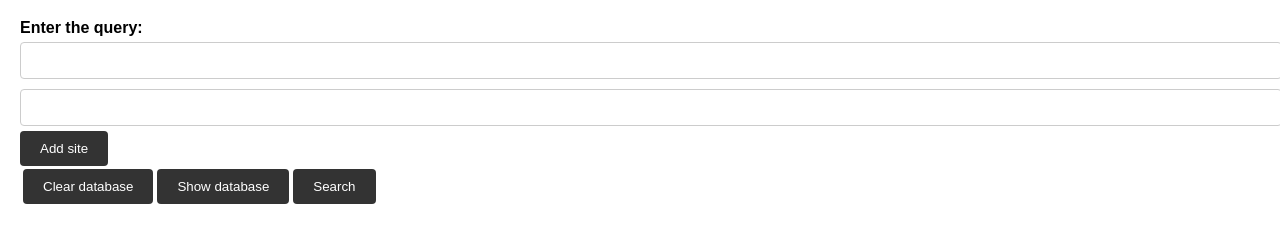
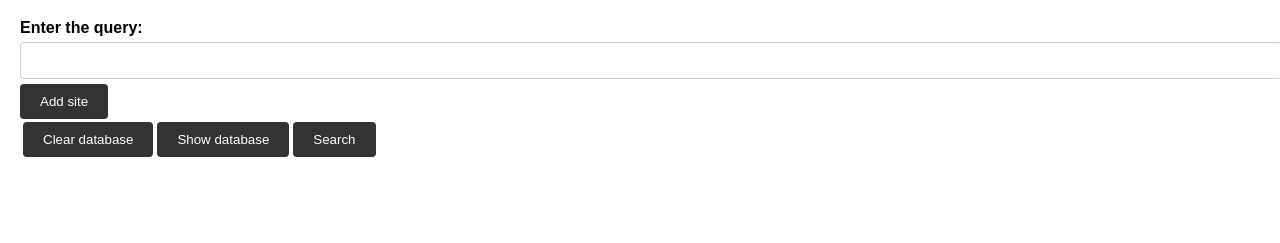
Before and after one commit to MaraydZ/finalproject, a plain HTML site: page views/index.html in a window 1280 px wide. Shown: the part 61-304 px from the top of the page. Drawn offline with Linux system fonts and the light colour scheme.

Commit message:
Update index.html

```diff
--- a/views/index.html
+++ b/views/index.html
@@ -88,7 +88,6 @@
         <form action="/add_website" method="post">
             <label for="url">Enter the query:</label>
             <input type="text" id="url" pattern="[^,]*" name="url" required>
-            <input type="text" id="url" name="url" required>
             <div class="button-container">
                 <input type="submit" value="Add site">
             </div>
```
